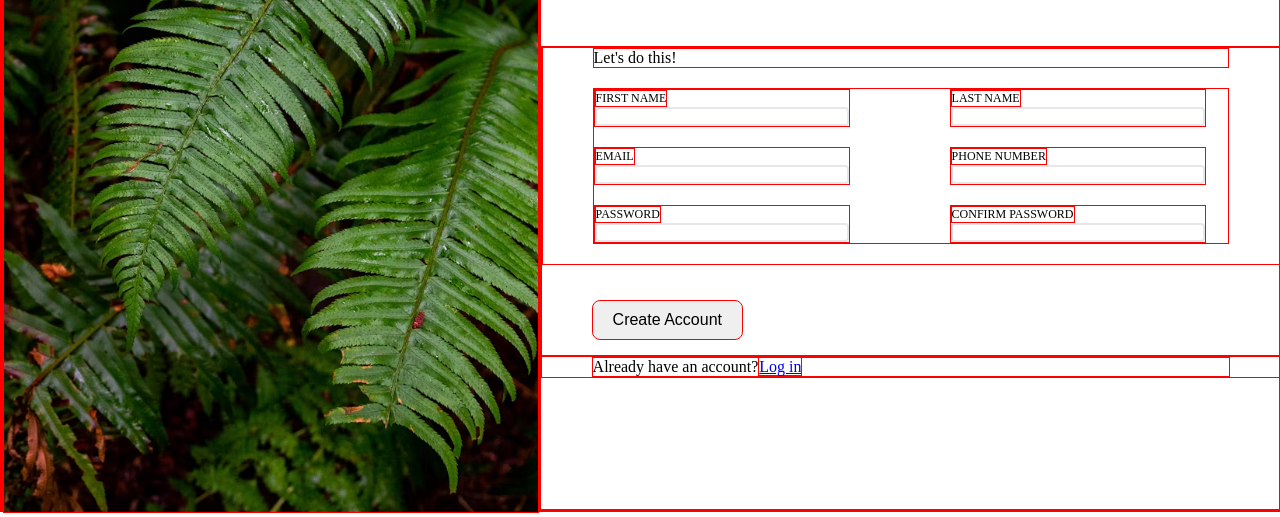
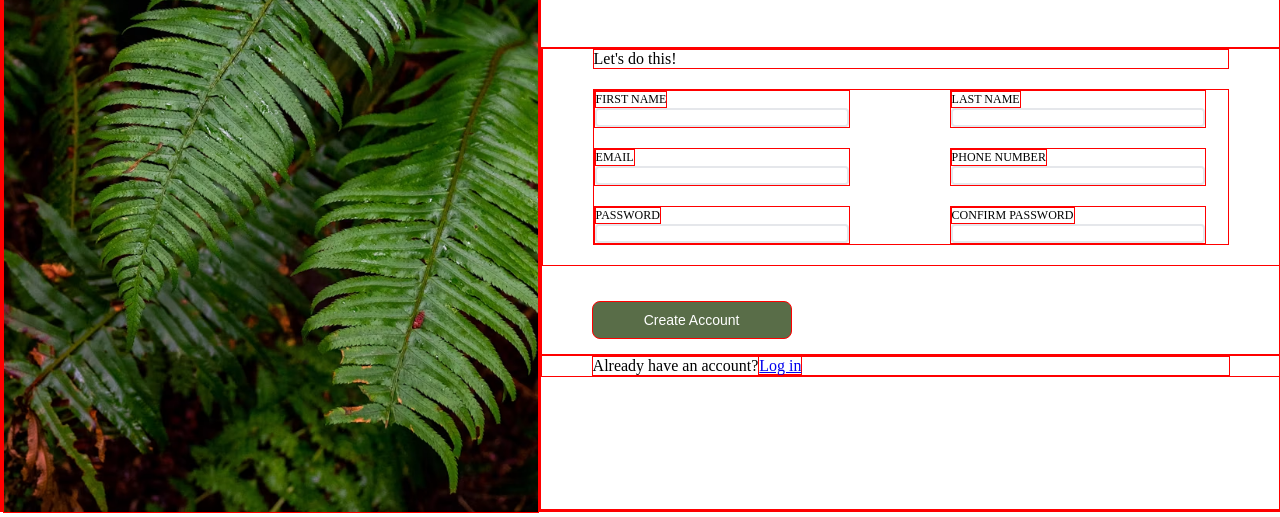
Before and after one commit to Al-Brocoy/top_repo_al_wsl, a plain HTML site: page index.html in a window 1280 px wide. Shown: the part 292-809 px from the top of the page. Drawn offline with Linux system fonts and the light colour scheme.

Commit message:
Finish css style for submit button

```diff
--- a/style.css
+++ b/style.css
@@ -59,10 +59,22 @@ body {
 form > button {
     margin-left: 50px;
     margin-bottom: 15px;
-    font-size: 16px;
+    width: 200px;
+    color: white;
+    background-color: #596D48;
+    font-size: 14px;
+    font-weight: 300;
     padding: 10px 20px;
     border-radius: 8px;
 }
+form > button:hover{
+    background-color: #44503a;
+}
+
+form > button:focus{
+    border: 3px solid #20271a;
+}
+
 
 .input-fields {
     display: flex;
```
